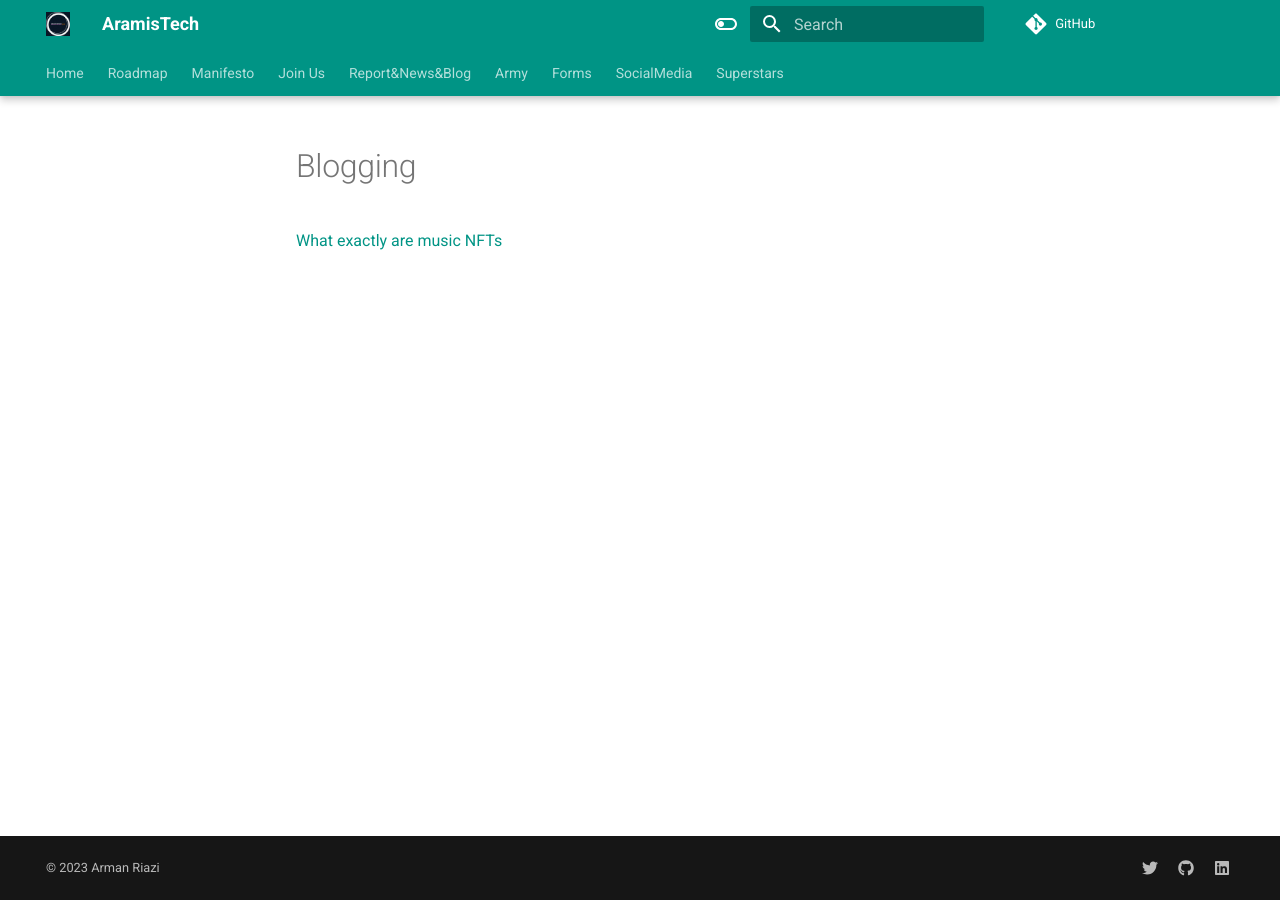
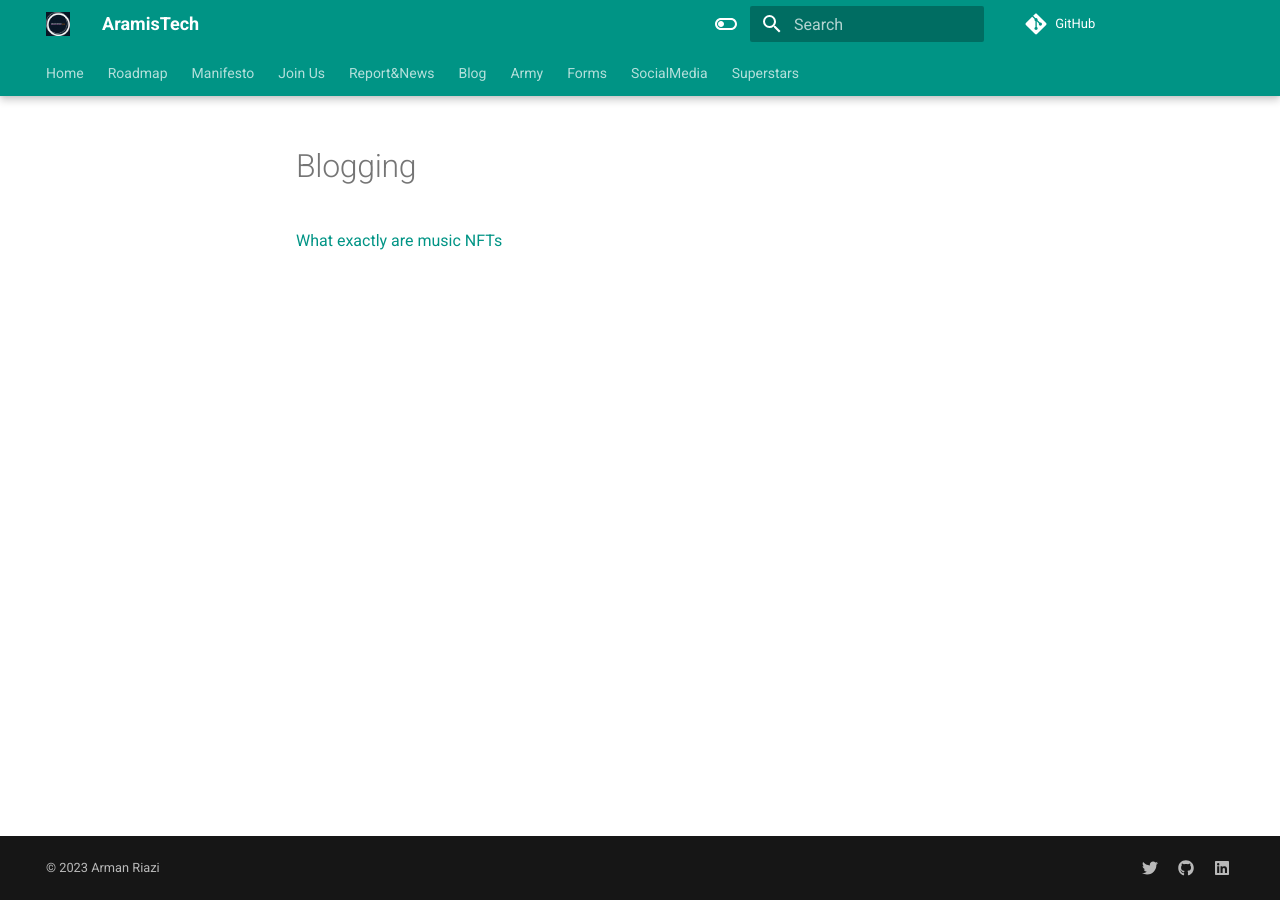
Before and after one commit to 21crickets/21crickets.github.io, an MkDocs documentation site: the page built from docs/blog/Blog.md, in a window 1280 px wide. Built offline with MkDocs 1.6.1 and Material for MkDocs 9.7.7, drawn with Linux system fonts in a browser that asks for light colours.

Commit message:
edit menus1\2

```diff
--- a/docs/blog/Blog.md
+++ b/docs/blog/Blog.md
@@ -6,4 +6,4 @@ title: "Blogging"
 ---
 
 
-[What exactly are music NFTs](./blog-nft)
+[What exactly are music NFTs](blog_nft.md)
--- a/mkdocs.yml
+++ b/mkdocs.yml
@@ -11,8 +11,9 @@ nav:
         - 'Manifesto': './manifesto/Manifesto'
     - 'Join Us':
         - 'Recuiter': './career/Career/'
-    - 'Report&News&Blog':
+    - 'Report&News':
         - 'ReportNews': './report-news/ReportNews'
+    - 'Blog':
         - 'Blog': './blog/Blog'
     - 'Army':
         - 'Chart': './chart/Chart'
```
Also changed, not shown: docs/blog/blog_nft.md (renamed from docs/blog/blog-nft.md, +0 -1 lines).
